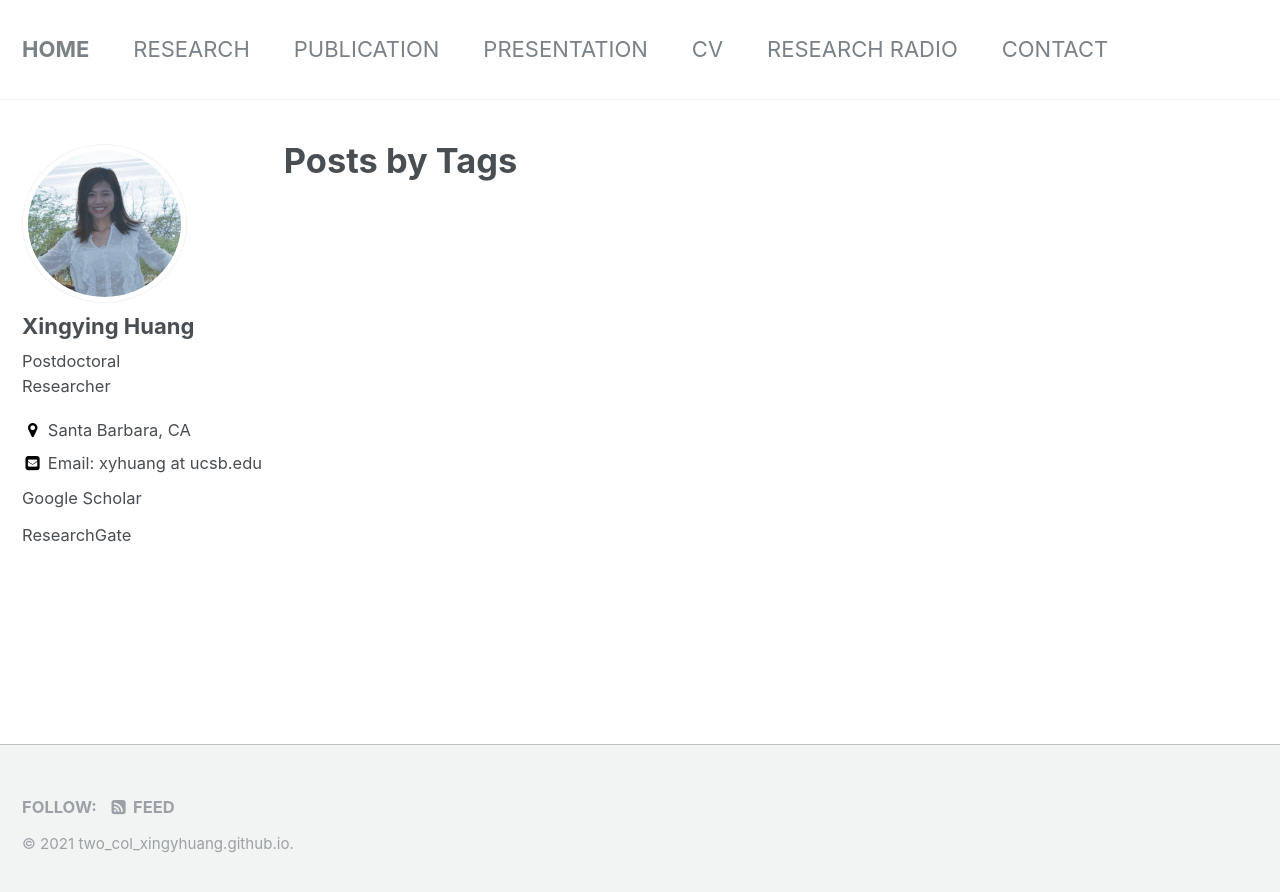
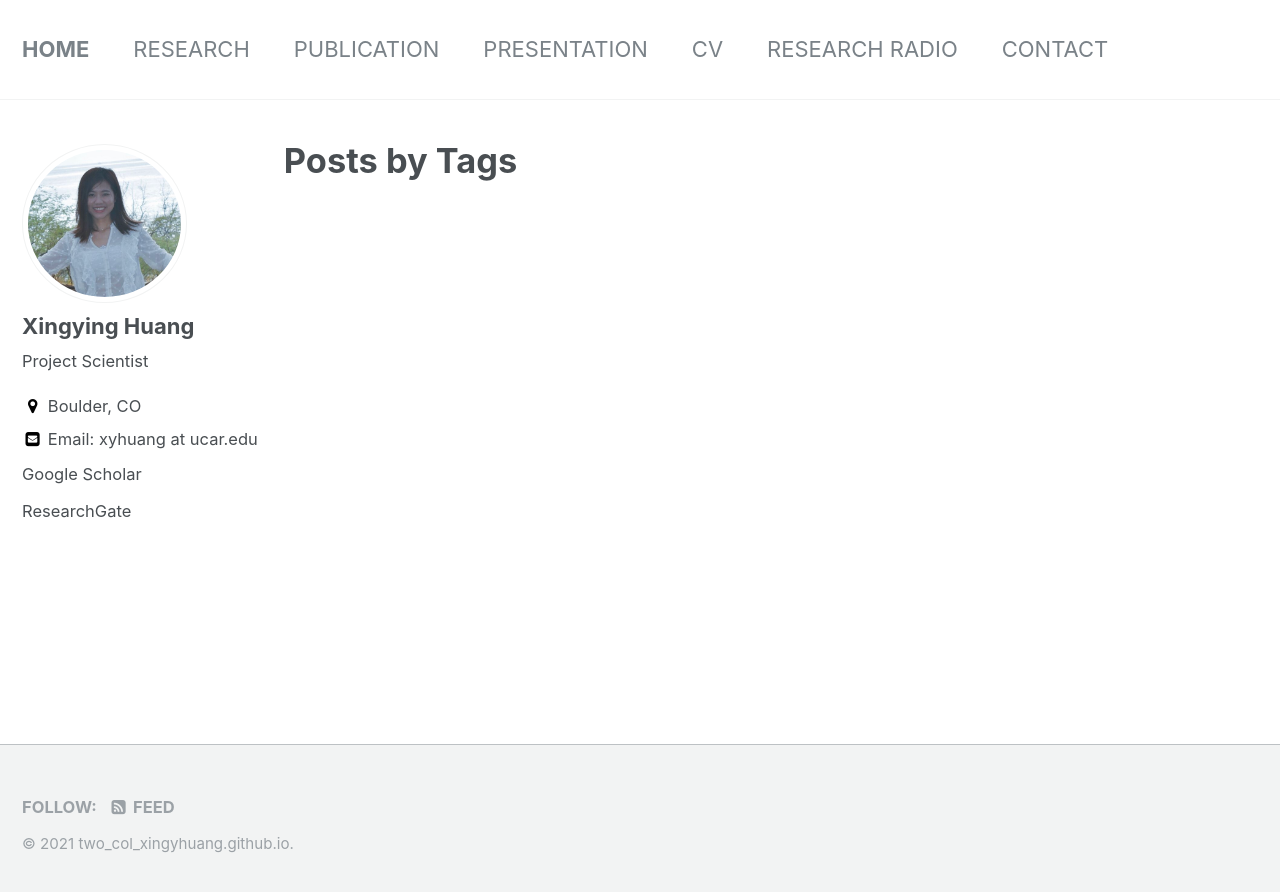
Before and after one commit to Xingyhuang/two_col_xingyhuang.github.io, a Jekyll site: the page built from _pages/tag-archive.html, in a window 1280 px wide. Shown: the top 892 px of the page. Built offline with Jekyll 4.4.1, drawn with Linux system fonts in a browser that asks for light colours.

Commit message:
Update _config.yml

```diff
--- a/_config.yml
+++ b/_config.yml
@@ -79,9 +79,9 @@ analytics:
 author:
   name             : "Xingying Huang"
   avatar           : "/assets/images/xingying_huang.jpg"
-  bio              : "Postdoctoral Researcher"
-  location         : "Santa Barbara, CA"
-  email            : "xyhuang at ucsb.edu"
+  bio              : "Project Scientist"
+  location         : "Boulder, CO"
+  email            : "xyhuang at ucar.edu"
   googlescholar    : "citations?user=VXyy2EwAAAAJ&hl=en"
   researchgate     : "https://www.researchgate.net/profile/Xingying_Huang"
   uri              :
```
